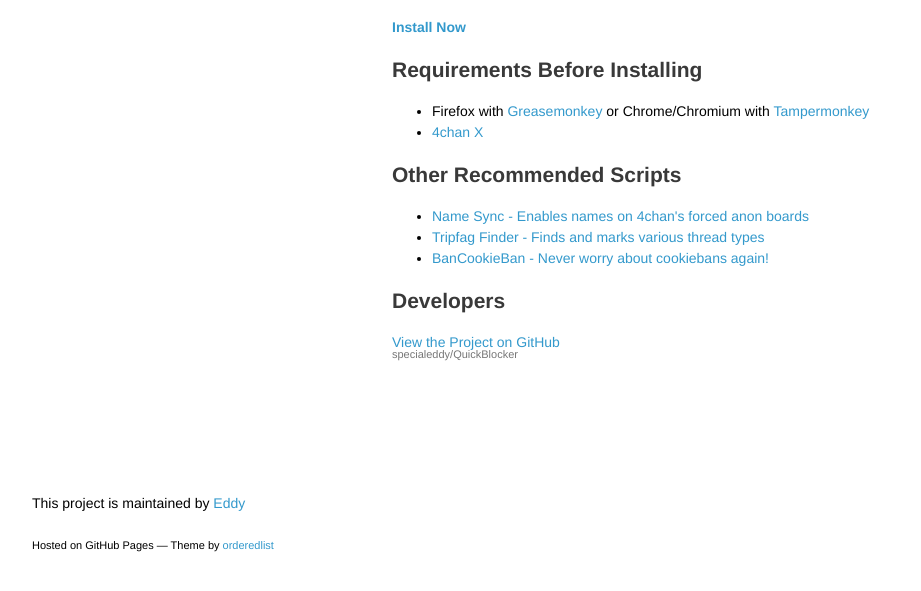
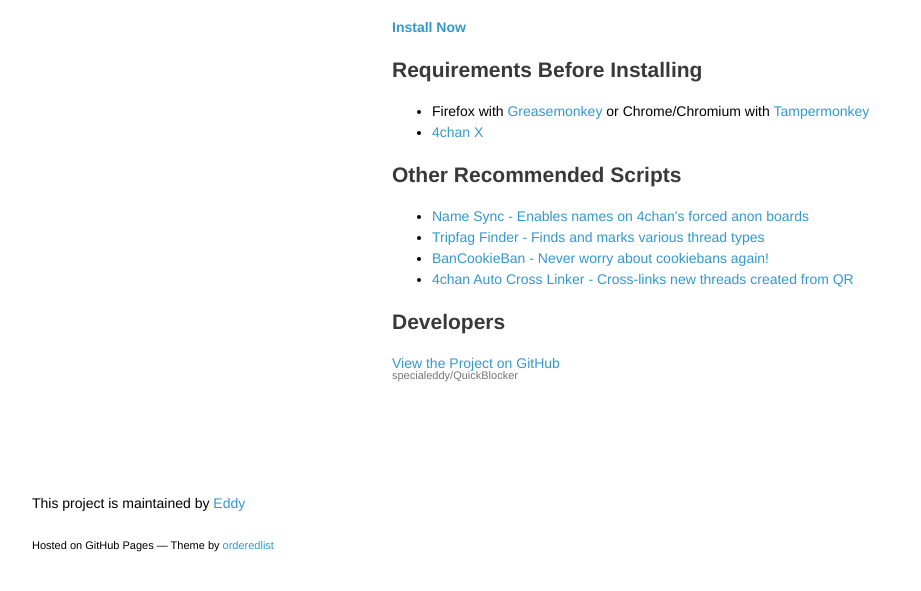
Before and after one commit to MacilPrime/QuickBlocker, a plain HTML site: page index.html in a window 1280 px wide. Shown: the part 175-766 px from the top of the page, without its empty margins (178-1099 px from the left). Drawn offline with Linux system fonts and the light colour scheme.

Commit message:
Add another script recommendation to list

```diff
--- a/index.html
+++ b/index.html
@@ -38,6 +38,7 @@
 		<li><a href="http://milkytiptoe.github.com/Name-Sync/">Name Sync - Enables names on 4chan's forced anon boards</a></li>
 		<li><a href="https://bstats.github.io/Tripfag-Finder/">Tripfag Finder - Finds and marks various thread types</a></li>
 		<li><a href="https://imagesync.org/bancookieban/0.4/BanCookieBan.user.js">BanCookieBan - Never worry about cookiebans again!</a></li>
+		<li><a href="https://github.com/ixAlastor2/4chan-Auto-Cross-Linker/raw/master/4chan-Auto-Cross-Linker.user.js">4chan Auto Cross Linker - Cross-links new threads created from QR</a></li>
 		</ul>
 
 		<h2>Developers</h2>
```
